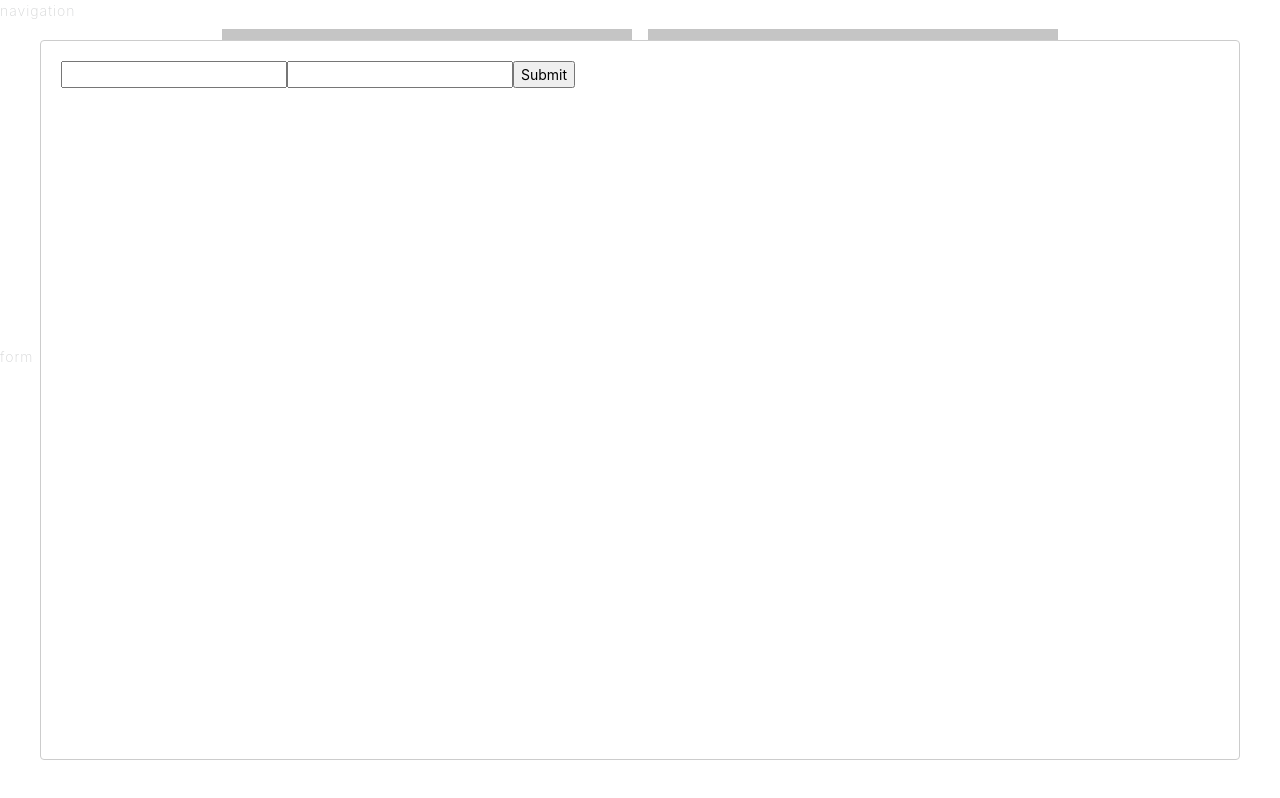
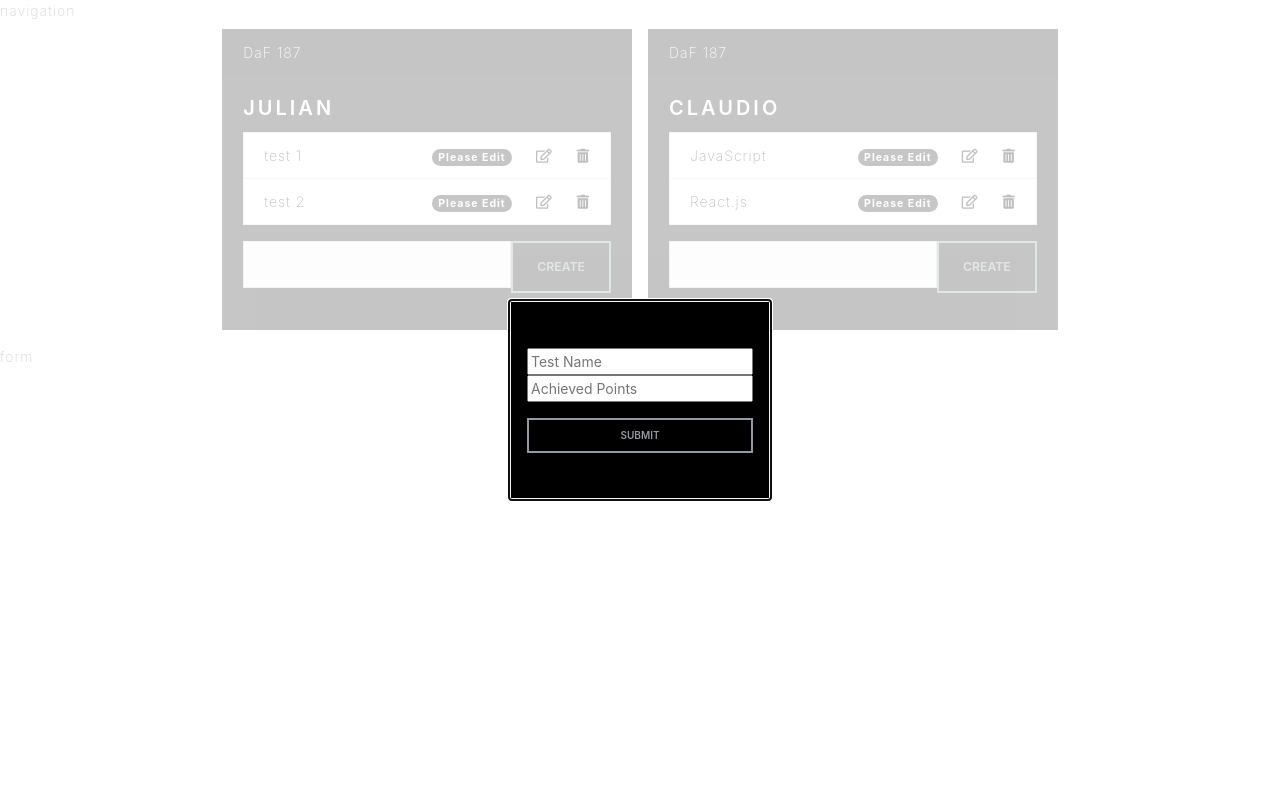
Before and after one commit to julian0becker/testscore, a React (Create React App) app: page / in a window 1280 px wide. Both pictures are taken after a click on the element 544 px from the left and 156 px from the top of the page. Built offline with nearby package versions, Linux system fonts and the light colour scheme.

Commit message:
added utils and updated modal style

```diff
--- a/src/App.css
+++ b/src/App.css
@@ -34,9 +34,20 @@
   opacity: 0;
 }
 
-.modal {
-  background-color: blueviolet;
-  color: whitesmoke;
-  padding: 1.5rem;
-  text-align: center;
+.modalStyle {
 }
+
+#modalForm {
+  background-color: black;
+  min-width: 200px;
+  min-height: 200px;
+  display: flex;
+  align-items: center;
+  border: 2px solid whitesmoke;
+}
+
+#modalForm form {
+  display: flex;
+  flex-direction: column;
+  padding: 1rem;
+}
--- a/src/App.js
+++ b/src/App.js
@@ -2,6 +2,7 @@ import React, { Component } from "react";
 import uuid from "uuid";
 import Modal from "react-modal";
 import "./App.css";
+import * as utils from "./utils";
 
 class App extends Component {
   state = {
@@ -59,9 +60,7 @@ class App extends Component {
       alert("enter a name");
     } else {
       const students = [...this.state.students];
-      const index = students.findIndex(
-        student => student.studentId === idStudent
-      );
+      const index = utils.findIndexStudent(students, idStudent);
       students[index].results.push({
         testName: event.target.inputField.value,
         maxPoints: null,
@@ -78,24 +77,17 @@ class App extends Component {
 
   handleDeleteSingleTest = (idTest, idStudent) => {
     const students = [...this.state.students];
-    const indexStudent = students.findIndex(
-      student => student.studentId === idStudent
-    );
-    const indexTest = students[indexStudent].results.findIndex(
-      test => test.testId === idTest
-    );
+    const indexStudent = utils.findIndexStudent(students, idStudent);
+    const indexTest = utils.findIndexTest(students, indexStudent, idTest);
     students[indexStudent].results.splice(indexTest, 1);
     this.setState({ students: students });
   };
 
   handleEditSingleTest = (idTest, idStudent) => {
     const students = [...this.state.students];
-    const indexStudent = students.findIndex(
-      student => student.studentId === idStudent
-    );
-    const indexTest = students[indexStudent].results.findIndex(
-      test => test.testId === idTest
-    );
+    const indexStudent = utils.findIndexStudent(students, idStudent);
+    const indexTest = utils.findIndexTest(students, indexStudent, idTest);
+
     students[indexStudent].results[indexTest].testName = (
       <form
         onSubmit={event =>
@@ -130,15 +122,12 @@ class App extends Component {
       alert("enter a name");
     } else {
       const students = [...this.state.students];
-      const indexStudent = students.findIndex(
-        student => student.studentId === idStudent
-      );
-      const indexTest = students[indexStudent].results.findIndex(
-        test => test.testId === idTest
-      );
+      const indexStudent = utils.findIndexStudent(students, idStudent);
+      const indexTest = utils.findIndexTest(students, indexStudent, idTest);
 
       students[indexStudent].results[indexTest].testName =
         event.target.editInputField.value;
+
       this.setState({ students: students });
     }
   };
@@ -158,12 +147,8 @@ class App extends Component {
   handleTestEditMulti = (event, idTest, idStudent) => {
     event.preventDefault();
     const students = [...this.state.students];
-    const indexStudent = students.findIndex(
-      student => student.studentId === idStudent
-    );
-    const indexTest = students[indexStudent].results.findIndex(
-      test => test.testId === idTest
-    );
+    const indexStudent = utils.findIndexStudent(students, idStudent);
+    const indexTest = utils.findIndexTest(students, indexStudent, idTest);
 
     students[indexStudent].results[indexTest].testName =
       event.target.editNameSingle.value;
@@ -298,7 +283,9 @@ const EditModal = props => (
     isOpen={!!props.isModalOn}
     contentLabel={"test this modal"}
     onRequestClose={props.handleCloseModal}
+    className="modalStyle"
   >
+    <div id="modalForm">
       <form
         onSubmit={event =>
           props.handleTestEditMulti(
@@ -308,9 +295,17 @@ const EditModal = props => (
           )
         }
       >
-      <input type="text" name="editNameSingle" />
-      <input type="number" name="editPointsSingle" />
-      <input type="submit" />
+        <input type="text" name="editNameSingle" placeholder="Test Name" />
+        <input
+          type="number"
+          name="editPointsSingle"
+          placeholder="Achieved Points"
+        />
+        <input
+          type="submit"
+          className="btn btn-sm btn-outline-secondary mt-3"
+        />
       </form>
+    </div>
   </Modal>
 );
--- /dev/null
+++ b/src/utils.js
@@ -0,0 +1,9 @@
+export function findIndexStudent(studentArray, idStudent) {
+  return studentArray.findIndex(student => student.studentId === idStudent);
+}
+
+export function findIndexTest(studentArray, indexStudent, idTest) {
+  return studentArray[indexStudent].results.findIndex(
+    test => test.testId === idTest
+  );
+}
```
Lines whose indentation alone changed are shown as unchanged.
